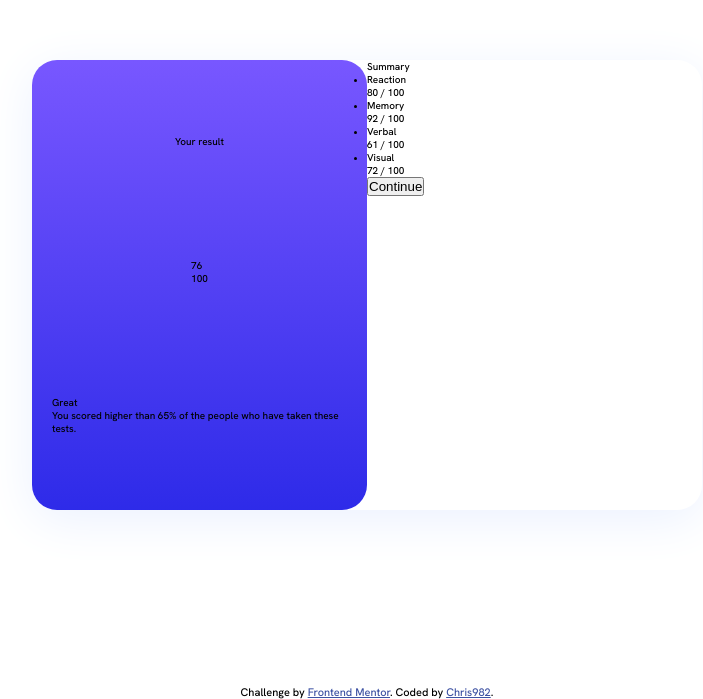
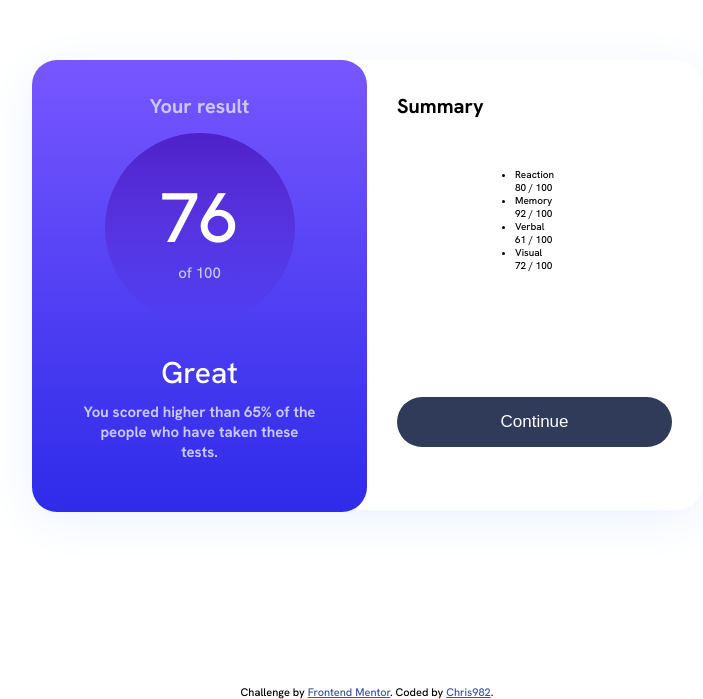
Before and after one commit to Chrism982/fm-challenge, a plain HTML site: page index.html in a window 1280 px wide. Shown: the part 115-814 px from the top of the page, without its empty margins (273-976 px from the left). Drawn offline with Linux system fonts and the light colour scheme.

Commit message:
change style

```diff
--- a/index.html
+++ b/index.html
@@ -31,22 +31,23 @@
 		<main>
 			<div class="container">
 				<div class="result">
-				<p class="heading">Your result</p>
-				<div class="total-result">
+					<p class="result__heading">Your result</p>
+					<div class="result__total">
 						<p class="points">76</p>
-					<p class="points-all">100</p>
+						<p class="points-all">of 100</p>
 					</div>
 					<div class="description">
 						<p class="title">Great</p>
 						<p class="text">
-						You scored higher than 65% of the people who have taken these tests.
+							You scored higher than 65% of the people who have taken these
+							tests.
 						</p>
 					</div>
 				</div>
 				<div class="summary">
 					<p class="heading">Summary</p>
 					<div class="summary-details">
-					<ul class="details">
+						<ul class="results">
 							<li>
 								<span class="icon">Reaction</span>
 								<p class="score">80 <span>/ 100</span></p>
--- a/style.scss
+++ b/style.scss
@@ -27,11 +27,135 @@ main {
 	border-radius: 25px;
 }
 .result {
-	background: linear-gradient(180deg, rgb(120, 87, 255), hsl(241, 81%, 54%));
+	background: linear-gradient(180deg, rgb(120, 87, 255), rgb(46, 43, 233));
 	border-radius: 25px;
 	display: flex;
 	flex-direction: column;
 	align-items: center;
 	padding: 20px;
 	justify-content: space-around;
+
+	&__heading {
+		color: rgb(200, 199, 255);
+		margin-bottom: 20px;
+        display: block;
+        font-size: 2em;
+        margin-block-start: 0.67em;
+        margin-block-end: 0.67em;
+        margin-inline-start: 0px;
+        margin-inline-end: 0px;
+        font-weight: bold;
+	}
+
+	&__total {
+		width: 190px;
+		height: 190px;
+		display: flex;
+		flex-direction: column;
+		justify-content: center;
+		align-items: center;
+		background: linear-gradient(180deg, rgb(78, 33, 202), rgba(36, 33, 202, 0));
+		border-radius: 50%;
+
+		.points {
+			color: white;
+			font-size: 70px;
+			margin: 0;
+
+			&-all {
+				color: rgb(200, 199, 255);
+				font-size: 15px;
+			}
+		}
+	}
+	.description {
+		text-align: center;
+		padding: 30px;
+
+		.title {
+			color: white;
+			font-size: 30px;
+			font-weight: 500;
+			margin-bottom: 10px;
+		}
+
+		.text {
+			color: rgb(200, 199, 255);
+            font-size: 1.5em;
+            font-weight: bold;
+		}
+	}
 }
+
+.summary {
+	display: grid;
+	grid-template-rows: max-content 1fr max-content;
+	align-items: center;
+	padding: 20px 30px 30px;
+	border-radius: 25px;
+
+    .heading{
+        display: block;
+        font-size: 2em;
+        margin-block-start: 0.67em;
+        margin-block-end: 0.67em;
+        margin-inline-start: 0px;
+        margin-inline-end: 0px;
+        font-weight: bold;
+    }
+
+	&-details {
+		display: flex;
+		flex-direction: column;
+		justify-content: space-between;
+		align-items: center;
+		height: 80%;
+		row-gap: 10px;
+
+        .results{
+
+        }
+	}
+    button{
+        background: #303B5A;
+        height: 50px;
+        padding: 20px;
+        border-radius: 25px;
+        color: white;
+        display: flex;
+        align-items: center;
+        justify-content: center;
+        text-decoration: none;
+        font-size: 17px;
+        border: none;
+        width: 100%;
+    }
+    button:hover{
+        background: linear-gradient(180deg, rgb(120, 87, 255), rgb(46, 43, 233));
+}
+}
+
+@media (max-width: 375px){
+    main{
+        height: max-content;
+    }
+    .container{
+        width: 100vw;
+        height: max-content;
+        display: flex;
+        flex-direction: column;
+    }
+    .result{
+        border-radius: 0 0 30px 30px;
+    }
+    .summary{
+        height: 100%;
+        display: grid;
+        grid-template-rows: repeat(3, max-content);
+    }
+    .results{
+        height: auto;
+        padding: 20px 0 20px 0;
+        row-gap: 15px;
+    }
+}
```
Also changed, not shown: css/style.css, 1 other file. Lines whose indentation alone changed are shown as unchanged.
